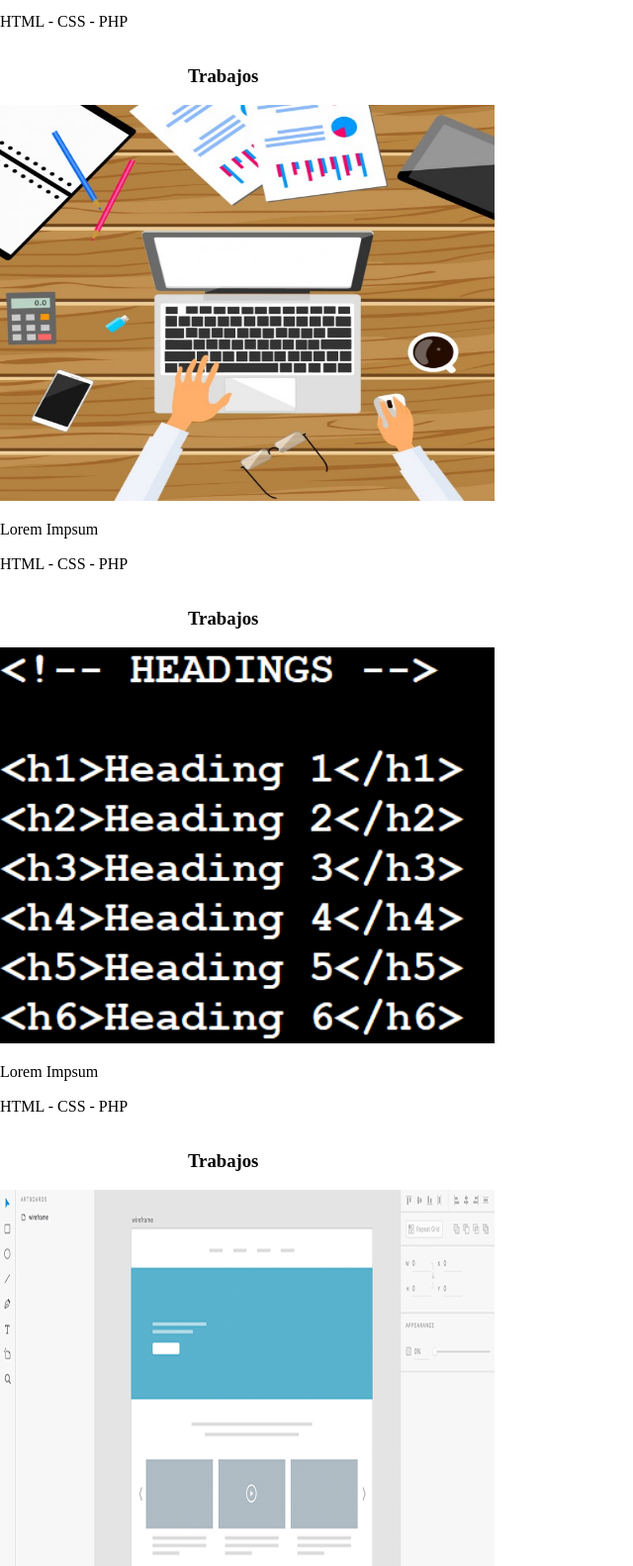
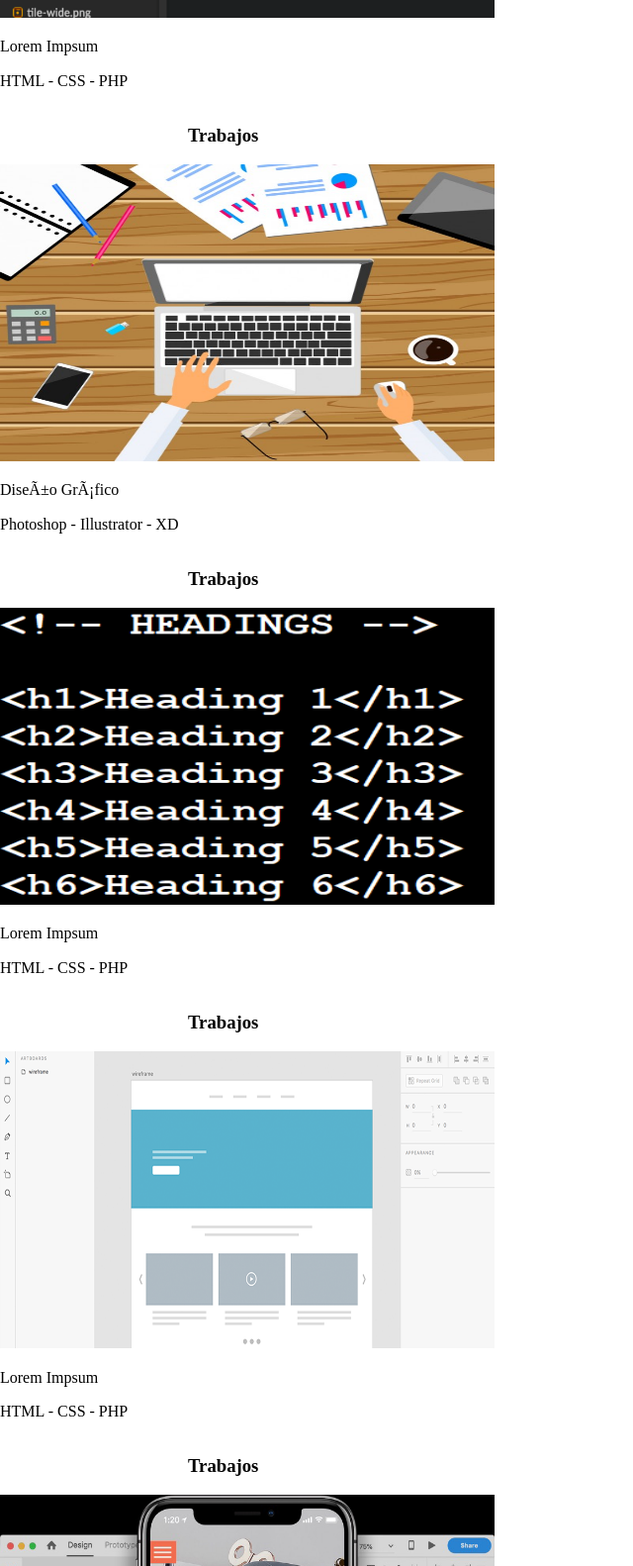
Before and after one commit to lucychavz/Portafolio, a plain HTML site: page index.html in a window 1280 px wide. Shown: the part 1218-2800 px from the top of the page at 99% size, without its empty margins (0-640 px from the left). Drawn offline with Linux system fonts and the light colour scheme; a web font is replaced by a local one.

Commit message:
Commit 3.3

```diff
--- a/index.html
+++ b/index.html
@@ -36,7 +36,7 @@
 	<section class="main">
 		<section class="Acerca de">
 			<div class="foto">
-				<img src="img/captura.png" width="115" height="115" alt="Lucy Chavez">
+				<img src="img/captura.png" width="215" height="275" alt="Lucy Chavez">
 			</div>
 
 			<div class="texto">
@@ -51,10 +51,72 @@
 		<div class="contenedor">
 			<h3>Trabajos</h3>
 		</div>
-		<div class="contenedor-trabajo"></div>
-		<div class="trabajo"></div>
+		<div class="contenedor-trabajo">
+		<div class="trabajo">
 			<div class="thumb">
-			<img src="img/work/1.png" width="500px" height="400px" alt="html">
+			<img src="img/work/1.png" width="500px" height="300px" alt="html">
+
+			<div class="descripcion">
+				<p class="nombre">Lorem Impsum</p>
+				<p class="categoria"> HTML - CSS - PHP</p>
+				</div>
+			</div>
+		</div>
+	</div>
+			</section>
+
+				<section class="trabajos">
+		<div class="contenedor">
+			<h3>Trabajos</h3>
+		</div>
+		<div class="contenedor-trabajo">
+		<div class="trabajo">
+			<div class="thumb">
+			<img src="img/work/2.jpg" width="500px" height="300px" alt="html">
+			</div>
+			<div class="descripcion">
+				<p class="nombre">Diseño Gráfico</p>
+				<p class="categoria"> Photoshop - Illustrator - XD </p></div>
+				</div>
+				</div>
+				<section class="trabajos">
+		<div class="contenedor">
+			<h3>Trabajos</h3>
+		</div>
+		<div class="contenedor-trabajo">
+		<div class="trabajo">
+			<div class="thumb">
+			<img src="img/work/3.png" width="500px" height="300px" alt="html">
+			</div>
+			<div class="descripcion">
+				<p class="nombre">Lorem Impsum</p>
+				<p class="categoria"> HTML - CSS - PHP</p>
+				</div>
+				</div>
+				</div>
+				<section class="trabajos">
+		<div class="contenedor">
+			<h3>Trabajos</h3>
+		</div>
+		<div class="contenedor-trabajo">
+		<div class="trabajo">
+			<div class="thumb">
+			<img src="img/work/4.png" width="500px" height="300px" alt="html">
+			</div>
+			<div class="descripcion">
+				<p class="nombre">Lorem Impsum</p>
+				<p class="categoria"> HTML - CSS - PHP</p>
+				</div>
+				</div>
+				</div>
+				<section class="trabajos">
+		<div class="contenedor">
+			<h3>Trabajos</h3>
+		</div>
+		<div class="contenedor-trabajo">
+		<div class="trabajo">
+			<div class="thumb">
+			<img src="img/work/5.jpg" width="500px" height="300px" alt="html">
 			</div>
 			<div class="descripcion">
 				<p class="nombre">Lorem Impsum</p>
@@ -67,59 +129,7 @@
 		<div class="contenedor-trabajo"></div>
 		<div class="trabajo"></div>
 			<div class="thumb">
-			<img src="img/work/2.jpg" width="500px" height="400px" alt="html">
-			</div>
-			<div class="descripcion">
-				<p class="nombre">Lorem Impsum</p>
-				<p class="categoria"> HTML - CSS - PHP</p></div>
-
-				<section class="trabajos">
-		<div class="contenedor">
-			<h3>Trabajos</h3>
-		</div>
-		<div class="contenedor-trabajo"></div>
-		<div class="trabajo"></div>
-			<div class="thumb">
-			<img src="img/work/3.png" width="500px" height="400px" alt="html">
-			</div>
-			<div class="descripcion">
-				<p class="nombre">Lorem Impsum</p>
-				<p class="categoria"> HTML - CSS - PHP</p>
-
-				<section class="trabajos">
-		<div class="contenedor">
-			<h3>Trabajos</h3>
-		</div>
-		<div class="contenedor-trabajo"></div>
-		<div class="trabajo"></div>
-			<div class="thumb">
-			<img src="img/work/4.png" width="500px" height="400px" alt="html">
-			</div>
-			<div class="descripcion">
-				<p class="nombre">Lorem Impsum</p>
-				<p class="categoria"> HTML - CSS - PHP</p>
-				</div>
-				<section class="trabajos">
-		<div class="contenedor">
-			<h3>Trabajos</h3>
-		</div>
-		<div class="contenedor-trabajo">
-		<div class="trabajo">
-			<div class="thumb">
-			<img src="img/work/5.jpg" width="500px" height="400px" alt="html">
-			</div>
-			<div class="descripcion">
-				<p class="nombre">Lorem Impsum</p>
-				<p class="categoria"> HTML - CSS - PHP</p></div>
-
-				<section class="trabajos">
-		<div class="contenedor">
-			<h3>Trabajos</h3>
-		</div>
-		<div class="contenedor-trabajo"></div>
-		<div class="trabajo"></div>
-			<div class="thumb">
-			<img src="img/work/6.jpg" width="500px" height="400px" alt="html">
+			<img src="img/work/6.jpg" width="500px" height="300px" alt="html">
 			</div>
 			<div class="descripcion">
 				<p class="nombre">Lorem Impsum</p>
@@ -155,7 +165,7 @@
 	</div>
 	</section>
 	<footer>
-		<div class="contenedor"></div>
+		<div class="contenedor">
 			<section class="Contacto">
 				<h3 class="titulo">Contacto</h3>
 				<form class="formulario">
@@ -164,13 +174,14 @@
 				<input type="mensaje" placeholder="Mensaje"></textarea>
 				<input class="boton" type="submit" value="Enviar">
 				</form>
+				</div>
 			</section>
 
 		<section class="redes sociales">
 			<div class="contenedor">
 				<a href="https://www.facebook.com/lucychavz1008" class="facebook"><i class="fa fa-facebook" aria-hidden="true"></i></a>
 				<a href="https://github.com/lucychavz" class="github"><i class="fa fa-github" aria-hidden="true"></i></a>
-				<a href="https://www.instagram.com/lucy_demerino/" class="instagram"><i class="fa fa-instagram"aria-hidden="true"></i> </a>
+				<a href="https://www.instagram.com/lucy_demerino/" class="instagram"><i class="fa fa-instagram"aria-hidden="true"></i></a>
 			</div>
 		</section>
 	</footer>
```
